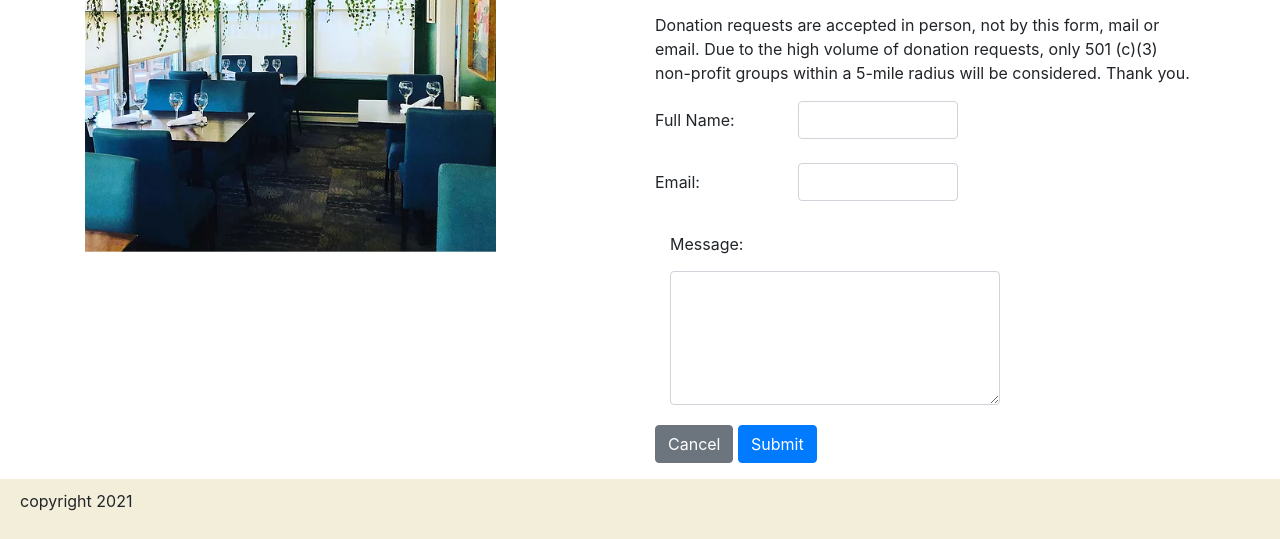
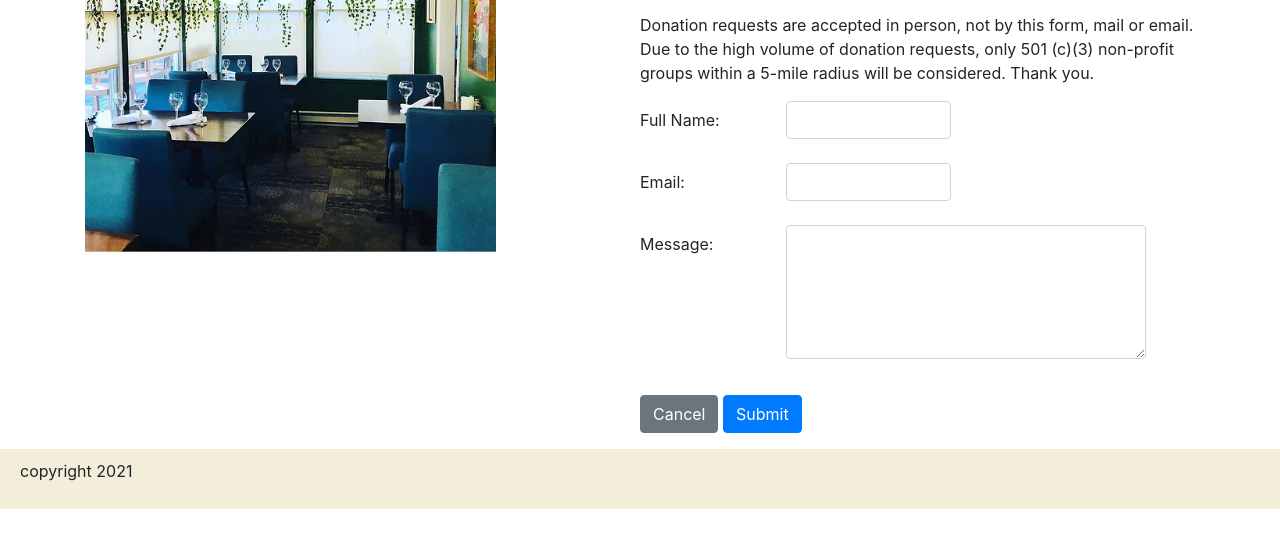
Before and after one commit to roylowe/rockville-cafe, a website: page contactus.html in a window 1280 px wide. Shown: the part 365-904 px from the top of the page. After the commit the page ends 874 px from the top, so only its background shows below. Drawn offline with nearby package versions, Linux system fonts and the light colour scheme.

Commit message:
fixed field alignment in form

```diff
--- a/contactus.html
+++ b/contactus.html
@@ -52,7 +52,7 @@
     <div class="container">
         <div class="row">
                 <div class="contact-info col-md-6 col-sm-12">
-                    <img src="assets/images/rockville-cafe-dining.png" class="mr-auto" alt="image cafe dining" width="900px" height="auto" />
+                    <img src="assets/images/rockville-cafe-dining.png" class="mr-auto" alt="image cafe dining" width="900"  />
 
                 </div>
                 <div class="contact-info-form col-md-6 col-sm-12">
@@ -78,8 +78,8 @@
                             </div>
                         </div>
 
-                        <div class="form-message form-group-row">
-                            <div class="col-4 col-form-label">
+                        <div class="form-group row">
+                            <div class="col-3 col-form-label">
                                 <label for="message">Message:</label>
                             </div>
                             <div class="col-8">
--- a/css/styles.scss
+++ b/css/styles.scss
@@ -107,12 +107,8 @@ $nav-backgroundcolor: #F3EED9;
 .contact-info-form{
 
     padding-top: 30px;
+    padding-left: 0;
 
-}
-
-.form-message{
-    margin: 0;
-    padding: 0;
 }
 
 .form-buttons{
```
Also changed, not shown: css/styles.css.
